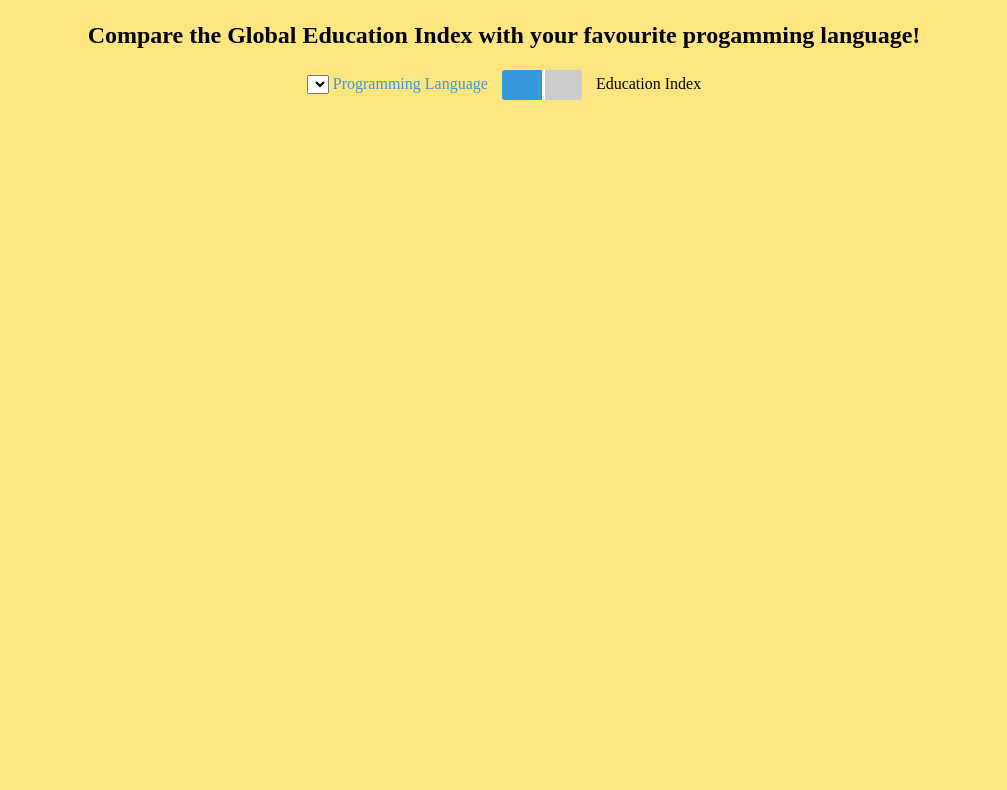
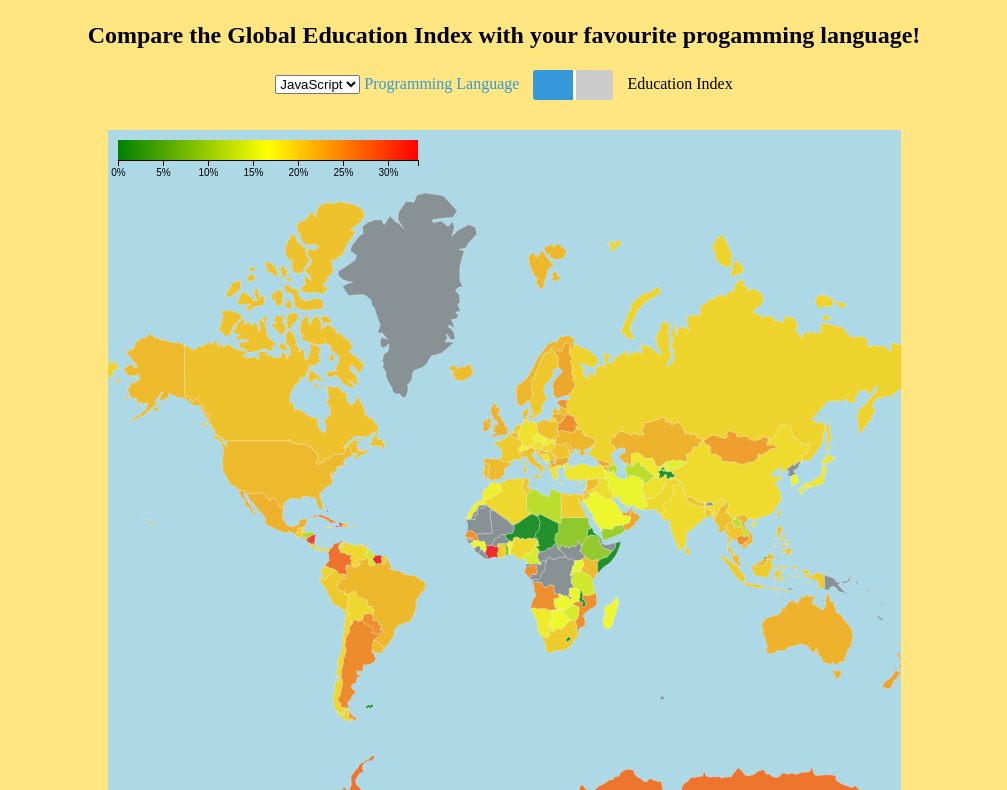
Before and after one commit to sschw/sschw.github.io, a plain HTML site: page index.html in a window 1280 px wide. Shown: the part 117-907 px from the top of the page, without its empty margins (136-1143 px from the left). Before the commit the page ends 800 px from the top, so only its background shows below. Drawn offline with Linux system fonts and the light colour scheme; a web font is replaced by a local one.

Commit message:
Fixed d3v4 path

```diff
--- a/index.html
+++ b/index.html
@@ -17,7 +17,7 @@
   </div>
   <div class="plots">
   </div>
-  <script src="lib/d3.v4.min.js"></script>
+  <script src="lib/d3.v4.js"></script>
   <script src="lib/d3-queue.min.js"></script>
   <script src="lib/topojson.v1.min.js"></script>
   <script src="lib/d3-tip.js"></script>
```
